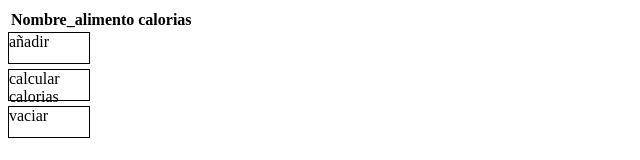
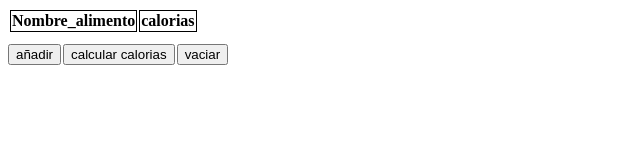
Before and after one commit to alexdsm1998/delSazAlejandro, a plain HTML site: page index.html in a window 1280 px wide. Shown: the whole page, without its empty margins (0-640 px from the left). Drawn offline with Linux system fonts and the light colour scheme.

Commit message:
añado css a la tabla

```diff
--- a/index.html
+++ b/index.html
@@ -4,8 +4,15 @@
     <meta charset="utf-8">
     <script src="index.js"></script>
     <style media="screen">
-      div{
-        margin-bottom: 5px;
+      button{
+        margin-right: 2px;
+        margin-top: 10px;
+      }
+      th{
+        border:1px solid black;
+      }
+      td{
+        border: 1px solid black;
       }
     </style>
   </head>
--- a/index.js
+++ b/index.js
@@ -7,11 +7,8 @@ let resultado = document.getElementsByClassName('result')[0];
 
 
 //boton añadir elemento
-let bottonAgregar = document.createElement('div');
+let bottonAgregar = document.createElement('button');
 bottonAgregar.textContent = 'añadir';
-bottonAgregar.style = 'border: 1px solid black';
-bottonAgregar.style.height = '30px';
-bottonAgregar.style.width = '80px';
 bottonAgregar.addEventListener('click', (event) => {
   let cuerpo = document.getElementsByTagName('tbody')[0];
   let nombreAlimento = prompt('introduce el nombre del alimento: ');
@@ -35,11 +32,8 @@ bottonAgregar.addEventListener('click', (event) => {
 
 
 //boton calcular calorias
-let bottonCalcular = document.createElement('div');
+let bottonCalcular = document.createElement('button');
 bottonCalcular.textContent = 'calcular calorias';
-bottonCalcular.style = 'border: 1px solid black';
-bottonCalcular.style.height = '30px';
-bottonCalcular.style.width = '80px';
 bottonCalcular.addEventListener('click', (event) => {
   let valor = 0;
   var numeroInputs = [];
@@ -63,11 +57,8 @@ resultado.appendChild(parrafoResultado);
 botones.appendChild(bottonCalcular);
 
 //boton vaciar
-let bottonVaciar = document.createElement('div');
+let bottonVaciar = document.createElement('button');
 bottonVaciar.textContent = 'vaciar';
-bottonVaciar.style = 'border: 1px solid black';
-bottonVaciar.style.height = '30px';
-bottonVaciar.style.width = '80px';
 botones.appendChild(bottonVaciar);
 bottonVaciar.addEventListener('click', (event) => {
 let cuerpo = document.getElementsByTagName('tbody')[0];
```
